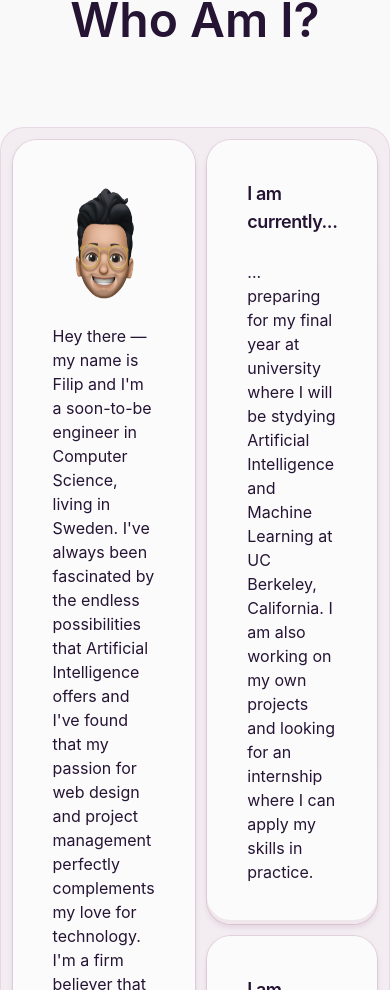
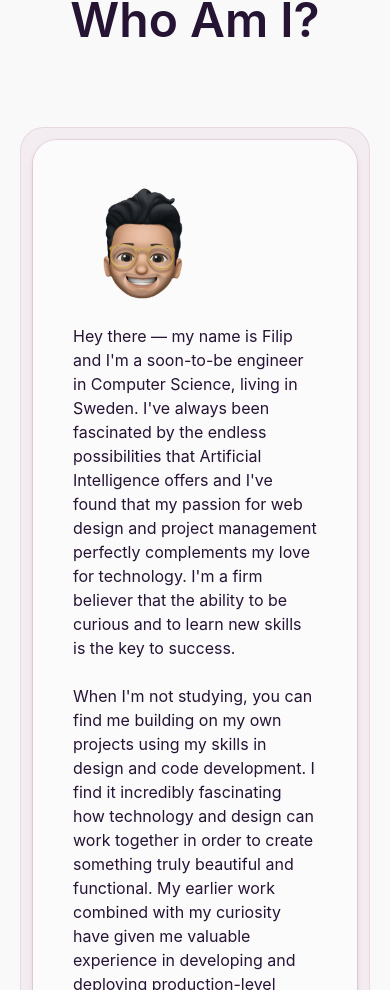
Before and after one commit to filipbagen/portfolio, a React (Vite) app: page / in a window 390 px wide. Shown: the part 1010-2000 px from the top of the page. Built offline with nearby package versions, Linux system fonts and the light colour scheme.

Commit message:
Update AboutMe and Card components for responsive layout

```diff
--- a/src/components/AboutMe.tsx
+++ b/src/components/AboutMe.tsx
@@ -6,7 +6,7 @@ export default function AboutMe() {
     <div>
       <Header badge="About me" title="Who Am I?" />
       <CardContainer>
-        <div className="flex gap-3">
+        <div className="flex flex-col gap-3 lg:flex-row">
           <Card>
             <img src="src/assets/memoji.png" alt="Memoji" className="h-32" />
             <CardContent>
--- a/src/components/ui/Card.tsx
+++ b/src/components/ui/Card.tsx
@@ -60,7 +60,7 @@ const CardContainer = React.forwardRef<
 >(({ className, ...props }, ref) => (
   <div
     ref={ref}
-    className={`flex flex-col items-start p-3 gap-4 self-stretch rounded-3xl border border-[#89236C] border-opacity-10 bg-[#89236C] bg-opacity-5 ${className}`}
+    className={`flex flex-col items-start h-fit p-3 gap-4 self-stretch rounded-3xl border border-[#89236C] border-opacity-10 bg-[#89236C] bg-opacity-5 ${className}`}
     {...props}
   />
 ));
```
